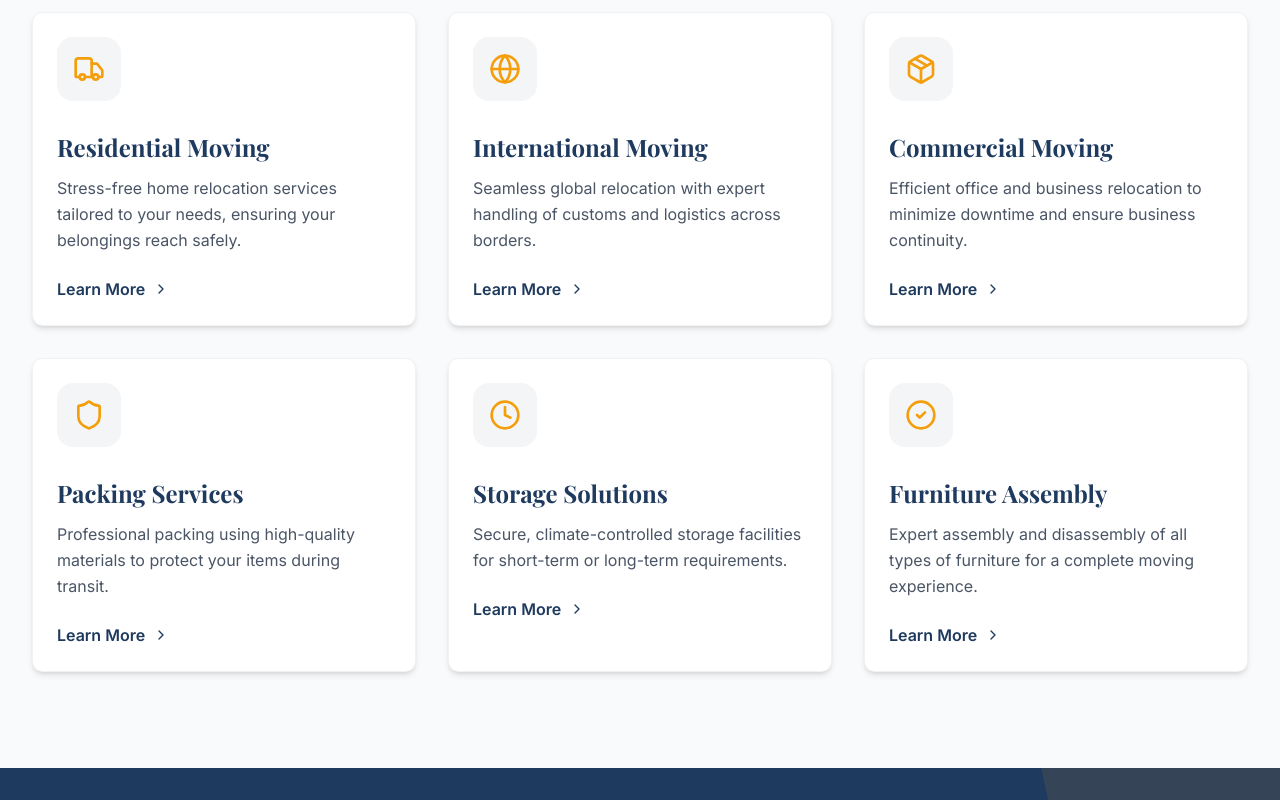
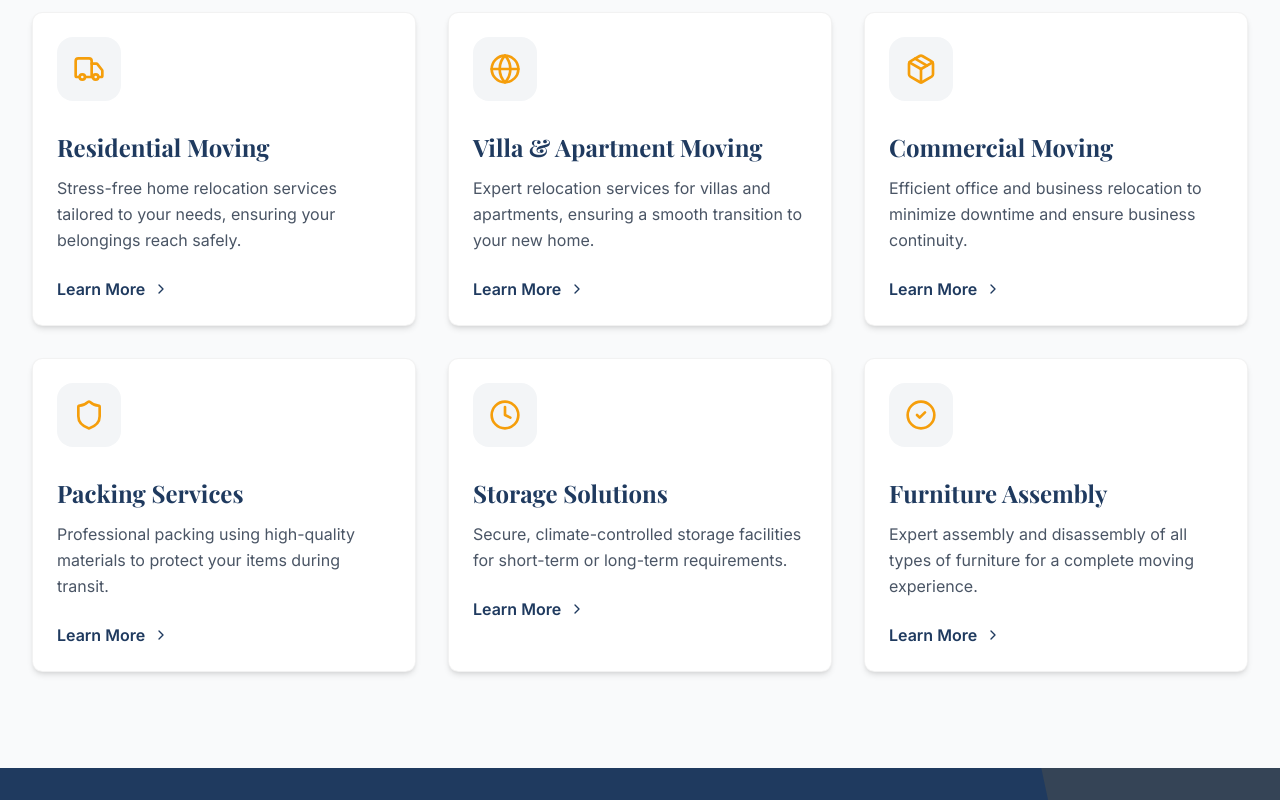
Before and after one commit to anaskhanchd00/Anas-khan-officail, a React (Vite) app: page / in a window 1280 px wide. Shown: the part 1060-1860 px from the top of the page. Built offline with nearby package versions, Linux system fonts and the light colour scheme.

Commit message:
feat: Update services and testimonials
Replaced "International Moving" service with "Villa & Apartment Moving" to better reflect the company's offerings. Also, updated the description for Michael Chen's testimonial to be more concise.

```diff
--- a/src/App.tsx
+++ b/src/App.tsx
@@ -82,7 +82,7 @@ const App: React.FC = () => {
         subtitle: "We offer a comprehensive range of moving and storage solutions designed to make your transition as smooth as possible.",
         items: [
           { title: "Residential Moving", desc: "Stress-free home relocation services tailored to your needs, ensuring your belongings reach safely." },
-          { title: "International Moving", desc: "Seamless global relocation with expert handling of customs and logistics across borders." },
+          { title: "Villa & Apartment Moving", desc: "Expert relocation services for villas and apartments, ensuring a smooth transition to your new home." },
           { title: "Commercial Moving", desc: "Efficient office and business relocation to minimize downtime and ensure business continuity." },
           { title: "Packing Services", desc: "Professional packing using high-quality materials to protect your items during transit." },
           { title: "Storage Solutions", desc: "Secure, climate-controlled storage facilities for short-term or long-term requirements." },
@@ -113,7 +113,7 @@ const App: React.FC = () => {
         items: [
           { name: "Sarah Johnson", role: "Home Owner", content: "Swift Movers made my relocation so easy. Their team was professional, punctual, and handled everything with care." },
           { name: "Ahmed Al-Fayed", role: "Business Manager", content: "We moved our entire office over the weekend with zero issues. Highly recommend their commercial services." },
-          { name: "Michael Chen", role: "Expat", content: "Moving internationally is stressful, but Swift Movers handled all the paperwork and logistics perfectly." }
+          { name: "Michael Chen", role: "Villa Owner", content: "Moving my villa was stressful, but TAREEQ SAREE MOVERS handled everything perfectly and with great care." }
         ]
       },
       contact: {
@@ -126,7 +126,7 @@ const App: React.FC = () => {
           serviceType: "Service Type",
           serviceOptions: [
             "Residential Moving",
-            "International Moving",
+            "Villa & Apartment Moving",
             "Commercial Moving",
             "Packing Services",
             "Storage Solutions",
@@ -200,7 +200,7 @@ const App: React.FC = () => {
         subtitle: "نحن نقدم مجموعة شاملة من حلول النقل والتخزين المصممة لجعل انتقالك سلسًا قدر الإمكان.",
         items: [
           { title: "نقل سكني", desc: "خدمات نقل منزلية خالية من الإجهاد مصممة خصيصًا لاحتياجاتك، مما يضمن وصول ممتلكاتك بأمان." },
-          { title: "نقل دولي", desc: "نقل عالمي سلس مع معالجة خبراء للجمارك والخدمات اللوجستية عبر الحدود." },
+          { title: "نقل الفلل والشقق", desc: "خدمات نقل متخصصة للفلل والشقق، مما يضمن انتقالاً سلساً إلى منزلك الجديد." },
           { title: "نقل تجاري", desc: "نقل مكاتب وأعمال فعال لتقليل وقت التوقف وضمان استمرارية العمل." },
           { title: "خدمات التغليف", desc: "تغليف احترافي باستخدام مواد عالية الجودة لحماية أغراضك أثناء النقل." },
           { title: "حلول التخزين", desc: "مرافق تخجبن آمنة ومتحكم في مناخها للمتطلبات قصيرة أو طويلة الأجل." },
@@ -231,7 +231,7 @@ const App: React.FC = () => {
         items: [
           { name: "سارة جونسون", role: "صاحبة منزل", content: "جعلت شركة طريق سريع انتقالي سهلاً للغاية. كان فريقهم محترفًا ومنضبطًا وتعاملوا مع كل شيء بعناية." },
           { name: "أحمد الفايد", role: "مدير أعمال", content: "نقلنا مكتبنا بالكامل خلال عطلة نهاية الأسبوع دون أي مشاكل. نوصي بشدة بخدماتهم التجارية." },
-          { name: "مايكل تشين", role: "مغترب", content: "النقل الدولي مرهق، لكن طريق سريع تعاملت مع جميع الأوراق والخدمات اللوجستية بشكل مثالي." }
+          { name: "مايكل تشين", role: "صاحب فيلا", content: "كان نقل فيلتي مرهقاً، لكن طريق سريع تعاملت مع كل شيء بشكل مثالي وبمنتهى العناية." }
         ]
       },
       contact: {
@@ -244,7 +244,7 @@ const App: React.FC = () => {
           serviceType: "نوع الخدمة",
           serviceOptions: [
             "نقل سكني",
-            "نقل دولي",
+            "نقل الفلل والشقق",
             "نقل تجاري",
             "خدمات التغليف",
             "حلول التخزين",
```
